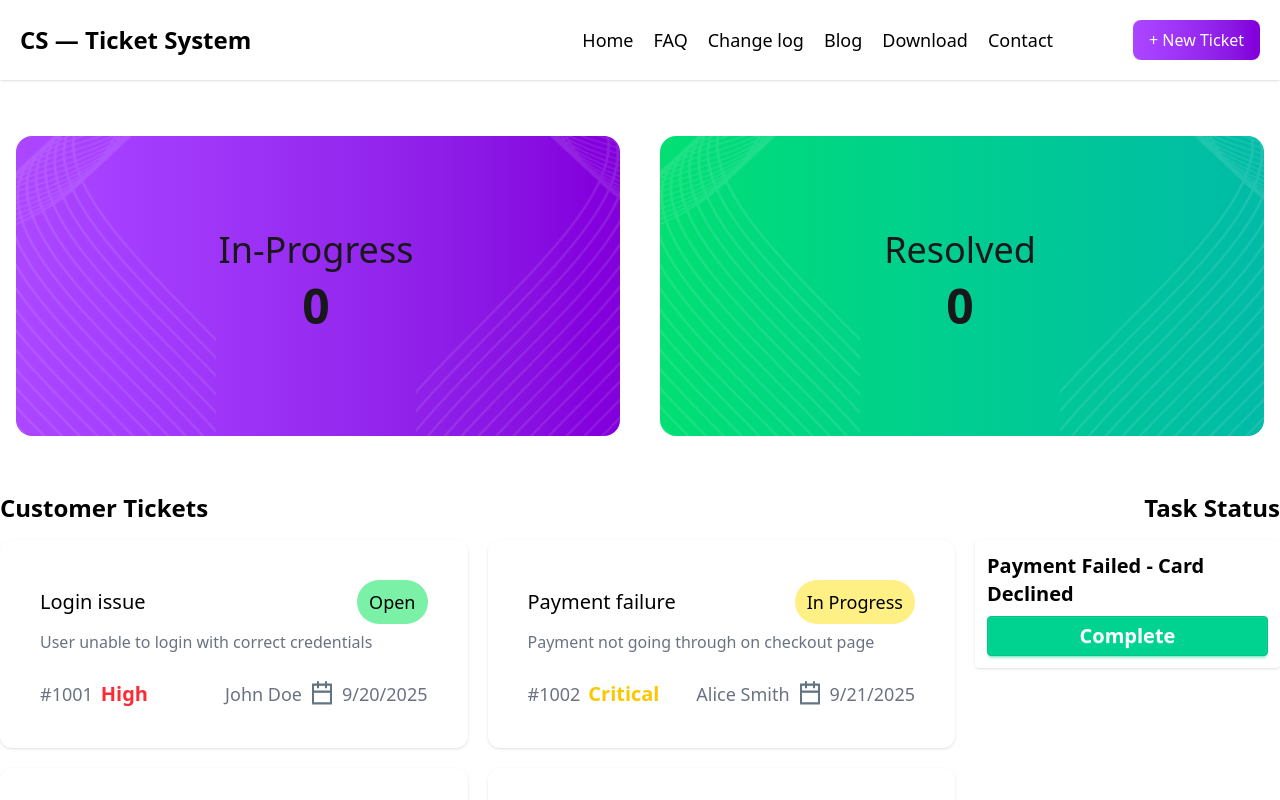
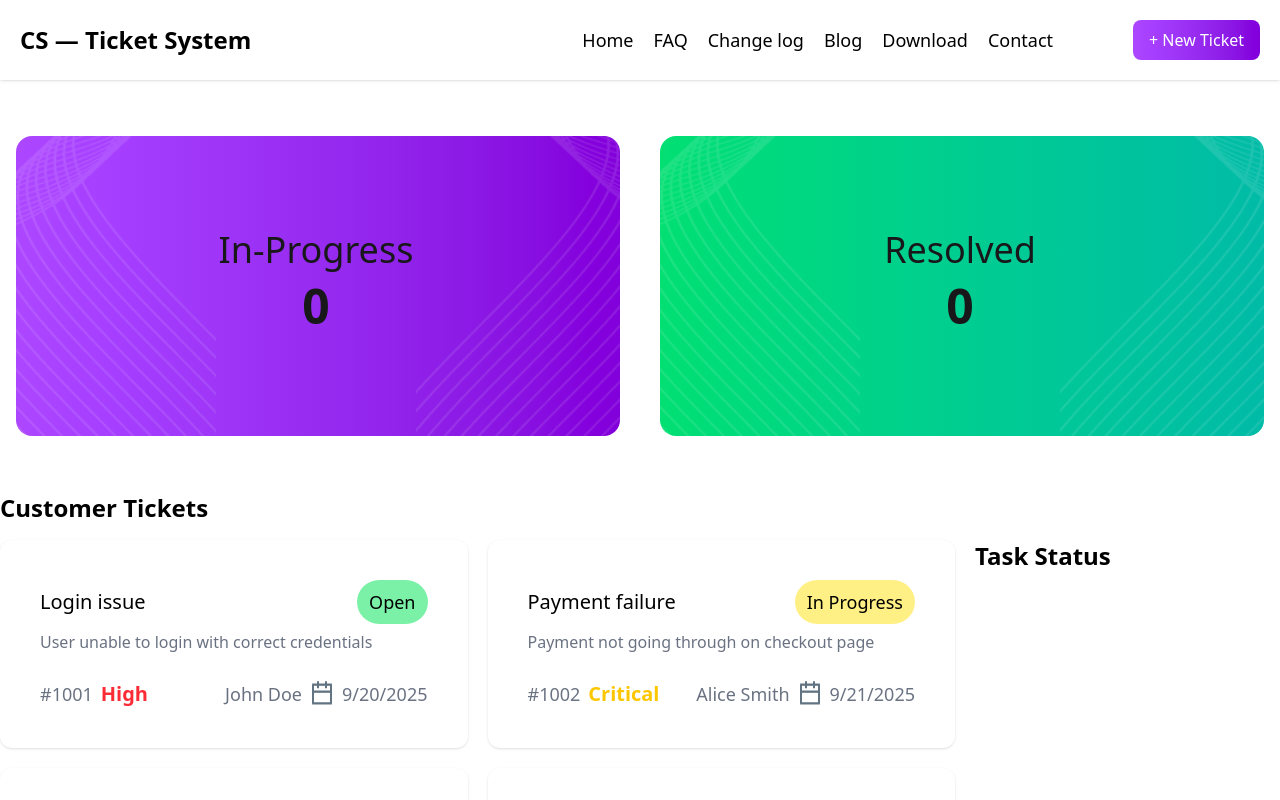
Before and after one commit to zoyan120dev/Customer-support, a React (Vite) app: page / in a window 1280 px wide. Shown: the top 800 px of the page. Built offline with nearby package versions, Linux system fonts and the light colour scheme.

Commit message:
functionily add

```diff
--- a/src/App.jsx
+++ b/src/App.jsx
@@ -3,7 +3,7 @@ import HeroArea from "./Component/HeroArea"
 import NavbarArea from "./Component/Navbar"
 import CustomerTicktes from "./Component/CustomerTicktes"
 import Footer from "./FooterSection/Footer"
-  import { ToastContainer } from 'react-toastify';
+  import { toast, ToastContainer } from 'react-toastify';
 
 const fetchCustomer= async() => {
     const res = await fetch('/customer.json')
@@ -17,19 +17,34 @@ function App() {
 
 
   const [count , setCount] = useState(0);
+  const [purchesItems , setPurchesItems] = useState([]);
+    const [resolveCount , setResolbveCount] = useState(0)
+
 
   const handelCount = () => {
     let countAdd  = count + 1;
     setCount(countAdd)
   }
 
+  const RemoveButtonData = (Data) => {
+     const FilterData = purchesItems.filter(itemsData =>  itemsData.id !== Data.id)
+     setPurchesItems(FilterData)
+  }
+
+
+  const RemoveCardData = (CardData) => {
+      const FilterData = purchesItems.filter(cartItems =>  cartItems.id !== CardData.id)
+      setPurchesItems(FilterData)
+  }
+
+
 
   return (
     <>
        <NavbarArea/>
-       <HeroArea  count={count}/>
+       <HeroArea  count={count} resolveCount={resolveCount}/>
       <Suspense fallback={<span className="loading loading-bars loading-xl text-black"></span>}>
-            <CustomerTicktes  handelCount={handelCount} customerPromise={customerPromise}/>
+            <CustomerTicktes  RemoveCardData={RemoveCardData}  RemoveButtonData={RemoveButtonData}  resolveCount={resolveCount} setResolbveCount={setResolbveCount} setCount={setCount} count={count}  purchesItems={purchesItems}  setPurchesItems={setPurchesItems}  handelCount={handelCount} customerPromise={customerPromise}/>
       </Suspense>
       <Footer/>
        <ToastContainer />
--- a/src/Component/CustomerCard/CustomerCard.jsx
+++ b/src/Component/CustomerCard/CustomerCard.jsx
@@ -1,17 +1,25 @@
-import React from 'react'
+import React, { use, useState } from 'react'
 import { toast } from "react-toastify";
 
-function CustomerCard({customreItms , handelCount}) {
+function CustomerCard({customreItms , handelCount, setPurchesItems , purchesItems ,  RemoveCardData}) {
+
    const HandelCard = () => {
         toast('in-Progress')
         handelCount();
+        setPurchesItems([...purchesItems , customreItms])
+    }
+
+    const HandelCardItems = () => {
+      HandelCard()
+      RemoveCardData(customreItms)
     }
 
 
+  return (
 
-  return (
+
    <>
-     <div className='text-black p-10 bg-white shadow rounded-xl cursor-pointer' onClick={HandelCard}>
+     <div className='text-black p-10 bg-white shadow rounded-xl cursor-pointer' onClick={() => HandelCardItems()}>
          <div className='flex justify-between items-center'>
             <h2 className='font-medium text-xl'>{customreItms.title}</h2>
               <div className={` px-3 py-2 rounded-3xl ${customreItms.status === 'Open' ? 'bg-green-300' :'bg-yellow-200'}`}>
@@ -36,4 +44,4 @@ function CustomerCard({customreItms , handelCount}) {
   )
 }
 
-export default CustomerCard
+export default CustomerCard;
--- a/src/Component/CustomerTicktes.jsx
+++ b/src/Component/CustomerTicktes.jsx
@@ -1,32 +1,46 @@
-import React, { use } from "react";
+import React, { use, useState } from "react";
 import CustomerCard from "./CustomerCard/CustomerCard";
+import SetTaskStatus from "./SetTaskStatus";
+import { toast } from "react-toastify";
+import Resolve from "./Resolve/Resolve";
 
-function CustomerTicktes({ customerPromise , handelCount }) {
+function CustomerTicktes({ customerPromise , handelCount , purchesItems , setPurchesItems , count  ,  setCount , resolveCount , setResolbveCount ,  RemoveButtonData , RemoveCardData }) {
   const customers = use(customerPromise);
+  const [ClikedButton , setClikedButton] = useState(false);
+
+  const handelclikedButton = () => {
+    setClikedButton[true]
+     if(count === 0){
+        return;
+     }
+    toast('Completed')
+    setCount(count - 1)
+
+    const CountUp = resolveCount + 1;
+    setResolbveCount(CountUp)
+  }
+
 
 
 
   return (
     <>
       <div className="max-w-[1300px] mx-auto">
-        <div className="flex justify-between items-center">
+        <div>
           <h1 className="text-2xl text-black font-bold">Customer Tickets</h1>
-          <h1 className="text-2xl text-black font-bold">Task Status</h1>
         </div>
         <div className="grid grid-cols-1   md:grid-cols-3 lg:grid-cols-12 py-4 gap-5">
           <div className="col-span-9">
             <div className="grid grid-cols-1 md:grid-cols-2 gap-5">
                 {customers.map((customreItms) => (
-               <CustomerCard handelCount={handelCount} customreItms={customreItms} />
+               <CustomerCard RemoveCardData={RemoveCardData}  resolveCount={resolveCount} purchesItems={purchesItems} setPurchesItems={setPurchesItems} handelCount={handelCount} customreItms={customreItms} />
               ))}
             </div>
           </div>
           {/* ritght side */}
            <div className="col-span-3">
-                 <div className="bg-white shadow rounded p-3">
-                    <h1 className="text-xl font-bold text-black mb-2 w-[300px]">Payment Failed - Card Declined</h1>
-                    <button className="btn btn-success w-full text-white p-3 text-xl">Complete</button>
-                 </div>
+                <SetTaskStatus  RemoveButtonData={RemoveButtonData}  handelclikedButton={handelclikedButton} ClikedButton={ClikedButton} purchesItems={purchesItems}/>
+                <Resolve ClikedButton={ClikedButton} items={purchesItems}/>
            </div>
         </div>
       </div>
--- a/src/Component/HeroArea.jsx
+++ b/src/Component/HeroArea.jsx
@@ -1,6 +1,6 @@
 import React from "react";
 
-function HeroArea({count}) {
+function HeroArea({count, resolveCount}) {
 
   return (
     <>
@@ -34,7 +34,7 @@ function HeroArea({count}) {
               <h1 className="text-4xl font-medium w-[200px] text-center">
                Resolved
               </h1>
-              <span className="text-5xl font-bold py-3">0</span>
+              <span className="text-5xl font-bold py-3">{resolveCount}</span>
             </div>
             <img
               src="./vector.png"
--- a/src/Component/Navbar.jsx
+++ b/src/Component/Navbar.jsx
@@ -14,7 +14,7 @@ function NavbarArea() {
             <ul className="flex space-x-5 items-center hidden md:flex">
                 {
                     NavItems.map(items => (
-                        <li className="text-black text-lg font-medium transition-all hover:text-blue-500"><a href="#">{items}</a></li>
+                        <li key={items.id} className="text-black text-lg font-medium transition-all hover:text-blue-500"><a href="#">{items}</a></li>
                     ))
                 }
             </ul>
--- /dev/null
+++ b/src/Component/Resolve/Resolve.jsx
@@ -0,0 +1,17 @@
+import React from 'react'
+
+function Resolve({items}) {
+  return (
+     <>
+      {
+        items.map(items => (
+            <div key={items.id}>
+
+            </div>
+        ))
+      }
+     </>
+  )
+}
+
+export default Resolve
--- /dev/null
+++ b/src/Component/RightsectionCard/TaskStatus.jsx
@@ -0,0 +1,19 @@
+import React, { useEffect } from 'react'
+import { toast } from 'react-toastify'
+
+function TaskStatus({UpdateItems ,  RemoveButtonData ,  handelclikedButton}) {
+
+    const HandelCliked = () => {
+        handelclikedButton()
+        RemoveButtonData(UpdateItems)
+    }
+
+  return (
+    <div className='bg-white shadow  p-4 rounded-2xl '>
+         <h1 className='text-gray-900 text-2xl font-medium w-full'>{UpdateItems.title}</h1>
+         <button className='btn btn-success w-full text-white text-lg rounded-2xl mt-2' onClick={() => HandelCliked()}>Complete</button>
+    </div>
+  )
+}
+
+export default TaskStatus
--- /dev/null
+++ b/src/Component/SetTaskStatus.jsx
@@ -0,0 +1,17 @@
+import React from 'react'
+import TaskStatus from './RightsectionCard/TaskStatus'
+
+function SetTaskStatus({ purchesItems , handelclikedButton , RemoveButtonData}) {
+  return (
+    <>
+      <h1 className='text-black text-2xl font-bold'>Task Status</h1>
+     <div className='space-y-3'>
+         {
+        purchesItems.map(UpdateItems => <TaskStatus  RemoveButtonData={RemoveButtonData}  key={UpdateItems.id} UpdateItems={UpdateItems} handelclikedButton={handelclikedButton}/>)
+      }
+     </div>
+    </>
+  )
+}
+
+export default SetTaskStatus
```
